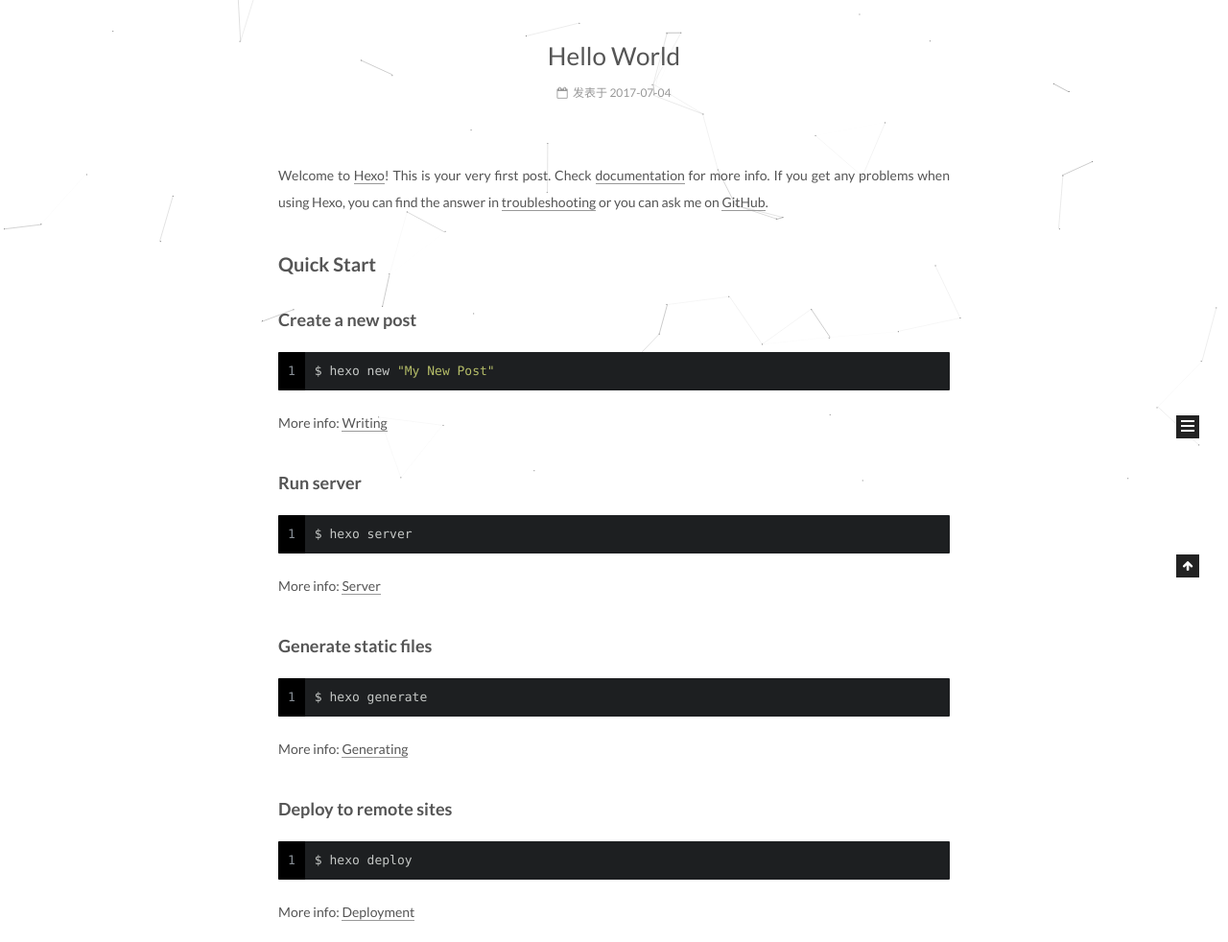
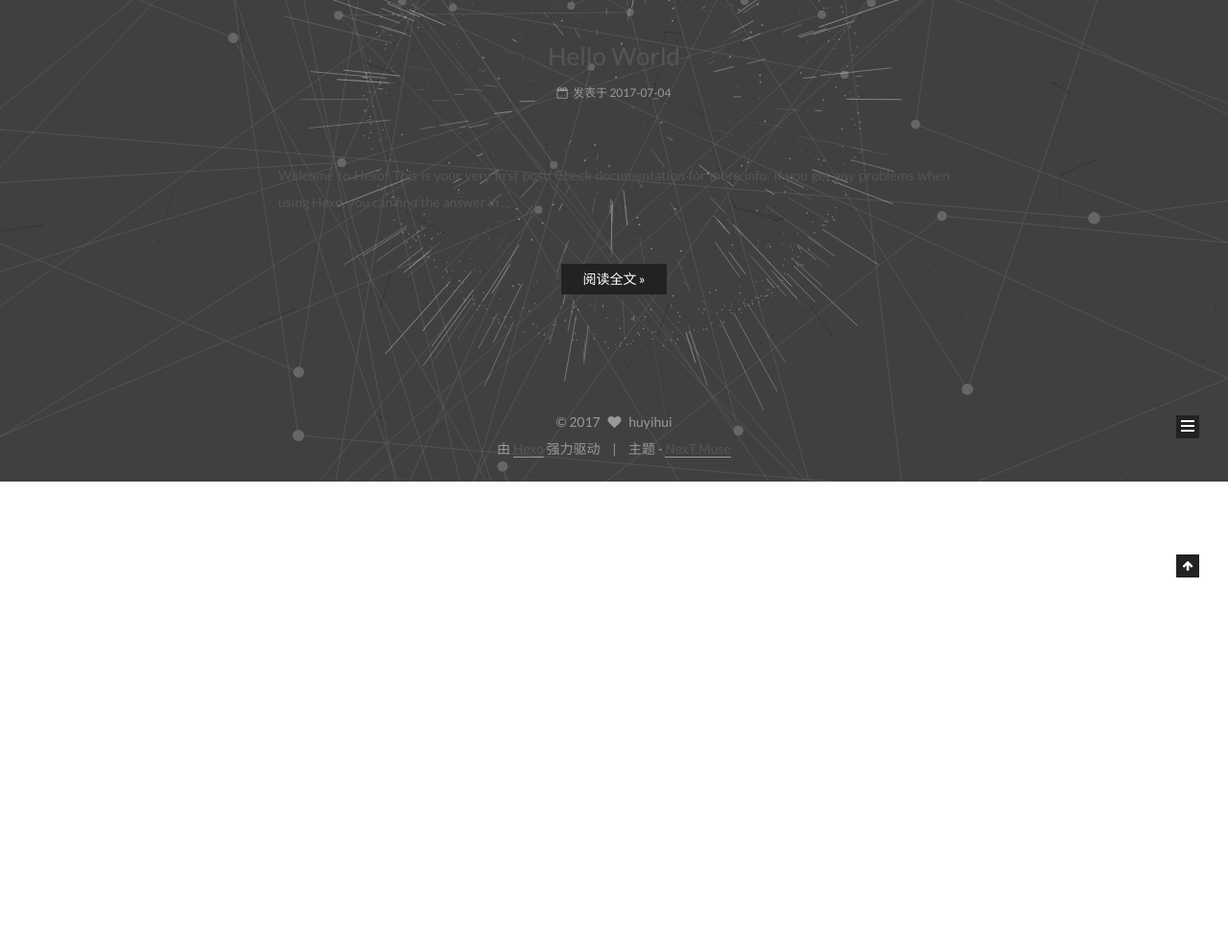
Before and after one commit to huyihui/bo, a plain HTML site: page index.html in a window 1280 px wide. Shown: the part 298-1280 px from the top of the page at 96% size. After the commit the page ends 800 px from the top, so only its background shows below. Drawn offline with nearby package versions, Linux system fonts and the light colour scheme; some packages are replaced by stand-ins of ours; animation ran at ten frames a second.

Commit message:
Site updated: 2017-07-04 18:37:20

```diff
--- a/2017/07/04/hello-world/index.html
+++ b/2017/07/04/hello-world/index.html
@@ -655,6 +655,12 @@
 
 
 
+
+
+
+
+
+
   <script type="text/javascript" src="/lib/jquery/index.js?v=2.1.3"></script>
 
 
@@ -674,6 +680,15 @@
 
 
   <script type="text/javascript" src="/lib/canvas-nest/canvas-nest.min.js"></script>
+
+
+  <script type="text/javascript" src="/lib/three/three.min.js"></script>
+
+
+  <script type="text/javascript" src="/lib/three/canvas_lines.min.js"></script>
+
+
+  <script type="text/javascript" src="/lib/three/canvas_sphere.min.js"></script>
 
 
 
--- a/css/main.css
+++ b/css/main.css
@@ -1677,7 +1677,7 @@ pre .javascript .function {
   width: 4px;
   height: 4px;
   border-radius: 50%;
-  background: #a16322;
+  background: #ffe796;
 }
 .links-of-blogroll {
   font-size: 13px;
--- a/index.html
+++ b/index.html
@@ -388,17 +388,15 @@
 
 
 
-            <p>Welcome to <a href="https://hexo.io/" target="_blank" rel="external">Hexo</a>! This is your very first post. Check <a href="https://hexo.io/docs/" target="_blank" rel="external">documentation</a> for more info. If you get any problems when using Hexo, you can find the answer in <a href="https://hexo.io/docs/troubleshooting.html" target="_blank" rel="external">troubleshooting</a> or you can ask me on <a href="https://github.com/hexojs/hexo/issues" target="_blank" rel="external">GitHub</a>.</p>
-<h2 id="Quick-Start"><a href="#Quick-Start" class="headerlink" title="Quick Start"></a>Quick Start</h2><h3 id="Create-a-new-post"><a href="#Create-a-new-post" class="headerlink" title="Create a new post"></a>Create a new post</h3><figure class="highlight bash"><table><tr><td class="gutter"><pre><div class="line">1</div></pre></td><td class="code"><pre><div class="line">$ hexo new <span class="string">"My New Post"</span></div></pre></td></tr></table></figure>
-<p>More info: <a href="https://hexo.io/docs/writing.html" target="_blank" rel="external">Writing</a></p>
-<h3 id="Run-server"><a href="#Run-server" class="headerlink" title="Run server"></a>Run server</h3><figure class="highlight bash"><table><tr><td class="gutter"><pre><div class="line">1</div></pre></td><td class="code"><pre><div class="line">$ hexo server</div></pre></td></tr></table></figure>
-<p>More info: <a href="https://hexo.io/docs/server.html" target="_blank" rel="external">Server</a></p>
-<h3 id="Generate-static-files"><a href="#Generate-static-files" class="headerlink" title="Generate static files"></a>Generate static files</h3><figure class="highlight bash"><table><tr><td class="gutter"><pre><div class="line">1</div></pre></td><td class="code"><pre><div class="line">$ hexo generate</div></pre></td></tr></table></figure>
-<p>More info: <a href="https://hexo.io/docs/generating.html" target="_blank" rel="external">Generating</a></p>
-<h3 id="Deploy-to-remote-sites"><a href="#Deploy-to-remote-sites" class="headerlink" title="Deploy to remote sites"></a>Deploy to remote sites</h3><figure class="highlight bash"><table><tr><td class="gutter"><pre><div class="line">1</div></pre></td><td class="code"><pre><div class="line">$ hexo deploy</div></pre></td></tr></table></figure>
-<p>More info: <a href="https://hexo.io/docs/deployment.html" target="_blank" rel="external">Deployment</a></p>
-
-
+          Welcome to Hexo! This is your very first post. Check documentation for more info. If you get any problems when using Hexo, you can find the answer in
+          ...
+          <!--noindex-->
+          <div class="post-button text-center">
+            <a class="btn" href="/2017/07/04/hello-world/#more" rel="contents">
+              阅读全文 &raquo;
+            </a>
+          </div>
+          <!--/noindex-->
 
 
     </div>
@@ -600,6 +598,12 @@
 
 
 
+
+
+
+
+
+
   <script type="text/javascript" src="/lib/jquery/index.js?v=2.1.3"></script>
 
 
@@ -619,6 +623,15 @@
 
 
   <script type="text/javascript" src="/lib/canvas-nest/canvas-nest.min.js"></script>
+
+
+  <script type="text/javascript" src="/lib/three/three.min.js"></script>
+
+
+  <script type="text/javascript" src="/lib/three/canvas_lines.min.js"></script>
+
+
+  <script type="text/javascript" src="/lib/three/canvas_sphere.min.js"></script>
 
 
 
```
Also changed, not shown: 404.html (+15 -0 lines), archives/2017/07/index.html (+15 -0 lines), archives/2017/index.html (+15 -0 lines), archives/index.html (+15 -0 lines), categories/index.html (+15 -0 lines), tags/index.html (+15 -0 lines).
